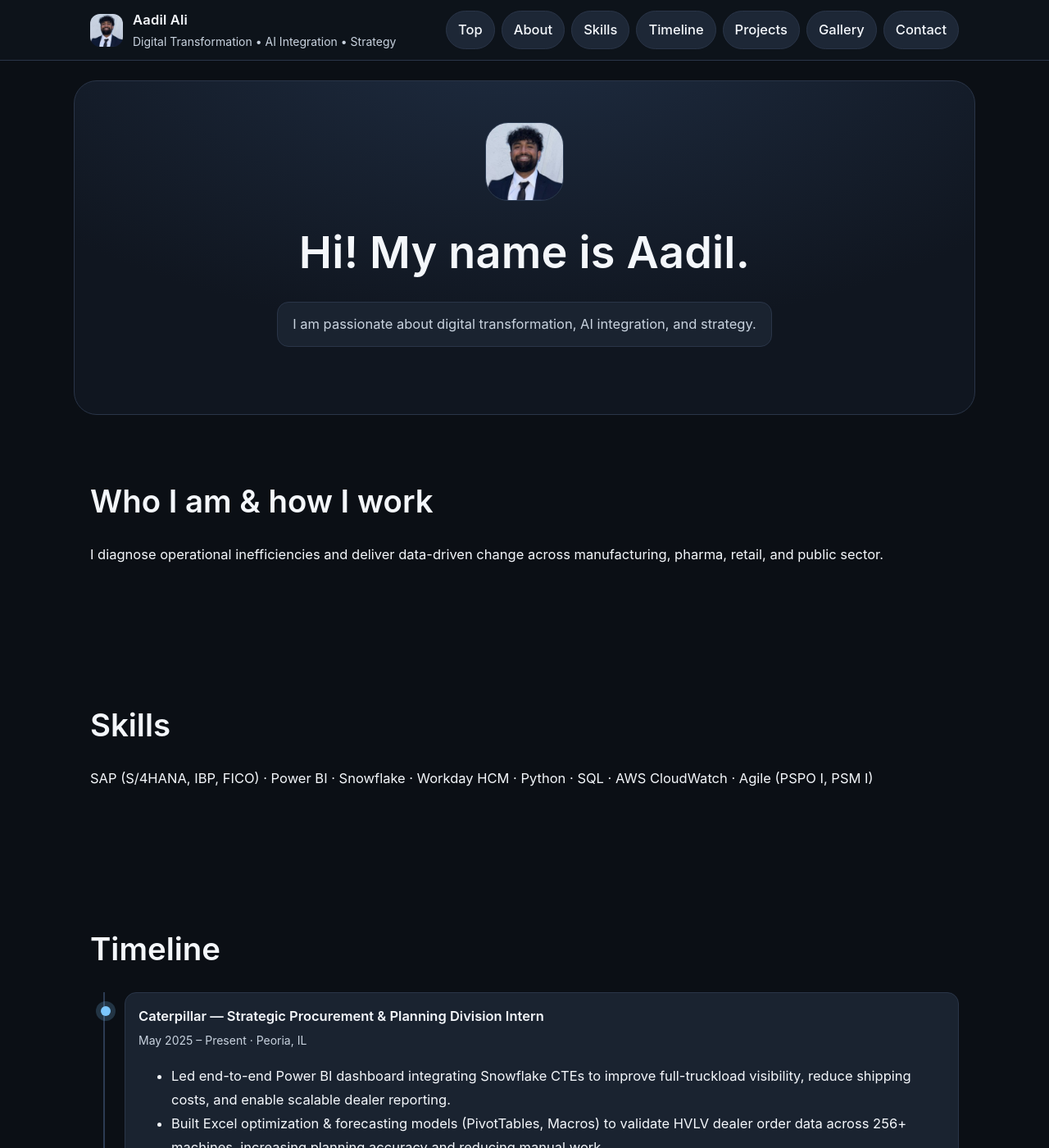
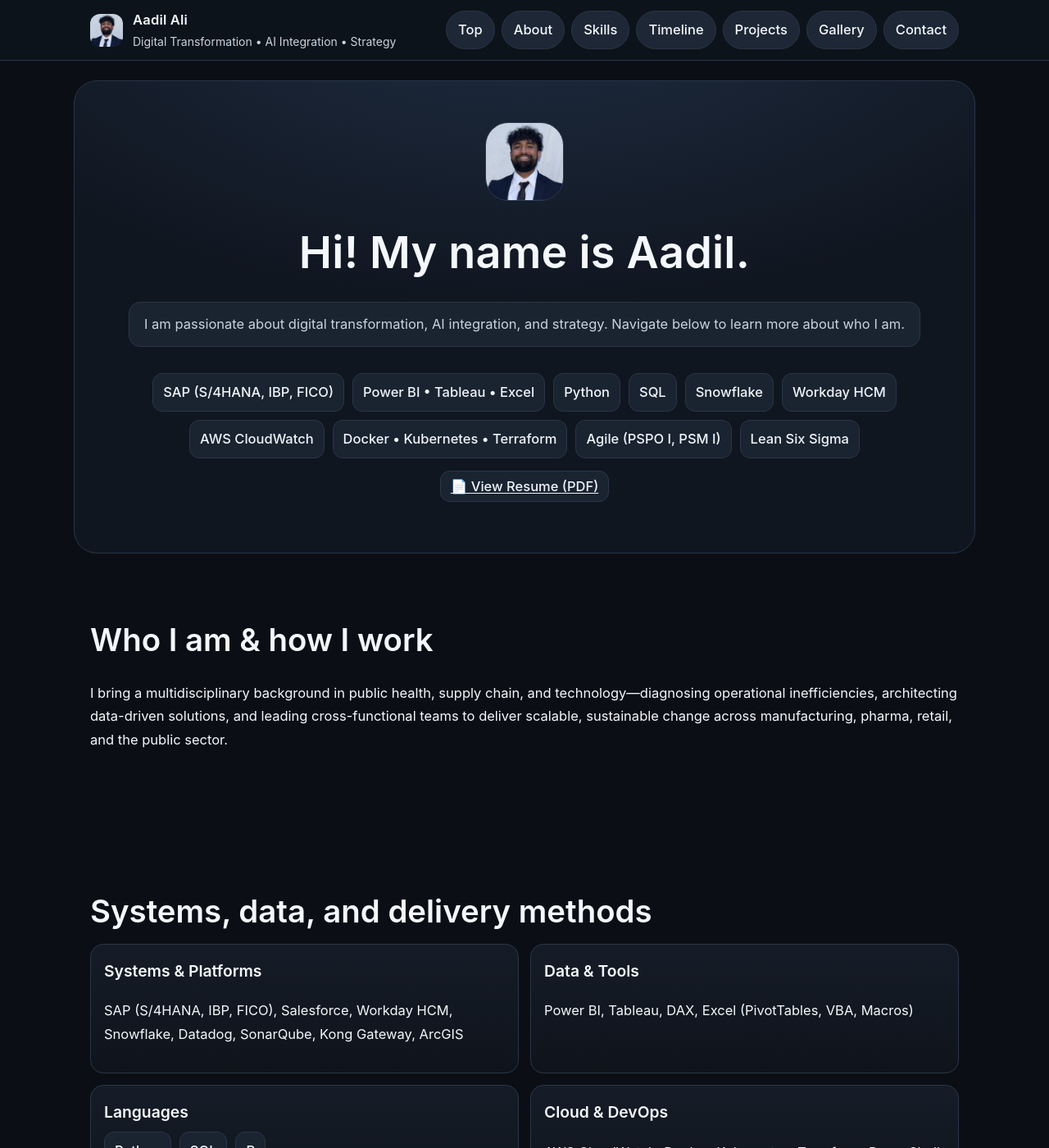
Before and after one commit to aaadil777/aaadil777.github.io, a Jekyll site: the page built from index.md, in a window 1280 px wide and 1400 px high. Shown: the whole window at 82% size. Built offline with Jekyll 4.4.1, drawn with Linux system fonts in a browser that asks for light colours; some of the changed text lies outside the part shown.

Commit message:
Restore working config & content; rewire links

```diff
--- a/_config.yml
+++ b/_config.yml
@@ -1,29 +1,50 @@
+# ==== Site metadata ====
 title: "Aadil Ali — Portfolio"
-email: "aadilali0630@gmail.com"
-description: >
-  Digital transformation, AI integration, and strategy. Portfolio and contact.
+description: "Digital transformation, AI integration, and strategy."
+lang: en
 
+# Public URL for GitHub Pages (user/org site lives at the root)
 url: "https://aaadil777.github.io"
-baseurl: ""
+baseurl: ""   # keep empty for user/organization pages
 
-theme: minima
-plugins:
-  - jekyll-feed
-  #- jekyll-seo-tag
-
-# Social / links used in templates
+# Contact / social (used in templates & SEO)
+email: "your-email@example.com"
 linkedin: "https://www.linkedin.com/in/aadil-ali01"
 github: "https://github.com/aaadil777"
 calendar: "https://calendar.google.com/calendar/u/0/appointments/schedules/AcZssZ1bdsyGyWYywDzVKcUeWpQteRkzItjo292s6fmdwFW3MnvtrE-g4UgDKx-FBeVXYlooG8_hzJSM"
 resume_url: "https://drive.google.com/file/d/1JfynHbI1yvtBb6x_Bwq6HZEJpXT6x4sK/view?usp=sharing"
 
-# Keep paths simple
-include:
-  - assets
-  - _data
+# Optional: helps jekyll-seo-tag find your profiles
+social:
+  links:
+    - "https://www.linkedin.com/in/aadil-ali01"
+    - "https://github.com/aaadil777"
 
+# ==== Build & plugins ====
+theme: minima   # harmless even with custom layouts; remove if you want
+plugins:
+  - jekyll-seo-tag
+  - jekyll-feed
+
+markdown: kramdown
+kramdown:
+  input: GFM
+permalink: pretty
+
+# Default front matter (so pages render with your layout unless overridden)
+defaults:
+  - scope:
+      path: ""
+    values:
+      layout: default
+
+# ==== Excludes (won’t be processed/published) ====
 exclude:
   - node_modules/
   - vendor/
-  - .sass-cache/
-  - .jekyll-cache/
+  - .gitignore
+  - README.md
+  - package.json
+  - package-lock.json
+  - yarn.lock
+  - webpack.config.js
--- a/index.md
+++ b/index.md
@@ -6,28 +6,79 @@
 <section class="hero">
   <img src="{{ '/assets/profile.jpg' | relative_url }}" class="avatar" alt="Aadil">
   <h1>Hi! My name is Aadil.</h1>
-  <p class="sublede">I am passionate about digital transformation, AI integration, and strategy.</p>
+
+  <!-- Typewriter effect -->
+  <p class="sublede"
+     data-typer
+     data-text="I am passionate about digital transformation, AI integration, and strategy. Navigate below to learn more about who I am.">
+  </p>
+
+  <div class="chips" style="justify-content:center;margin-top:16px;">
+    <span class="chip">SAP (S/4HANA, IBP, FICO)</span>
+    <span class="chip">Power BI • Tableau • Excel</span>
+    <span class="chip">Python</span>
+    <span class="chip">SQL</span>
+    <span class="chip">Snowflake</span>
+    <span class="chip">Workday HCM</span>
+    <span class="chip">AWS CloudWatch</span>
+    <span class="chip">Docker • Kubernetes • Terraform</span>
+    <span class="chip">Agile (PSPO I, PSM I)</span>
+    <span class="chip">Lean Six Sigma</span>
+  </div>
+
+  <!-- Resume button -->
+  <div style="margin-top:20px; text-align:center;">
+    <a class="chip" href="{{ site.resume_url }}" target="_blank" rel="noopener">📄 View Resume (PDF)</a>
+  </div>
 </section>
 
 <section id="about" class="reveal">
   <h2 class="h-section">Who I am & how I work</h2>
-  <p>I diagnose operational inefficiencies and deliver data-driven change across manufacturing, pharma, retail, and public sector.</p>
+  <p>
+    I bring a multidisciplinary background in public health, supply chain, and technology—diagnosing operational inefficiencies, architecting data-driven solutions, and leading cross-functional teams to deliver scalable, sustainable change across manufacturing, pharma, retail, and the public sector.
+  </p>
 </section>
 
 <section id="skills" class="reveal">
-  <h2 class="h-section">Skills</h2>
-  <p>SAP (S/4HANA, IBP, FICO) · Power BI · Snowflake · Workday HCM · Python · SQL · AWS CloudWatch · Agile (PSPO I, PSM I)</p>
+  <h2 class="h-section">Systems, data, and delivery methods</h2>
+
+  <div class="skills-grid">
+    <div class="card">
+      <h3>Systems & Platforms</h3>
+      <p>SAP (S/4HANA, IBP, FICO), Salesforce, Workday HCM, Snowflake, Datadog, SonarQube, Kong Gateway, ArcGIS</p>
+    </div>
+    <div class="card">
+      <h3>Data & Tools</h3>
+      <p>Power BI, Tableau, DAX, Excel (PivotTables, VBA, Macros)</p>
+    </div>
+    <div class="card">
+      <h3>Languages</h3>
+      <div class="chips">
+        <span class="chip">Python</span><span class="chip">SQL</span><span class="chip">R</span>
+      </div>
+    </div>
+    <div class="card">
+      <h3>Cloud & DevOps</h3>
+      <p>AWS CloudWatch, Docker, Kubernetes, Terraform, PowerShell, CI/CD</p>
+    </div>
+    <div class="card">
+      <h3>Methods & Certifications</h3>
+      <p>Agile / Scrum (PSPO I, PSM I), Lean Six Sigma</p>
+    </div>
+  </div>
 </section>
 
 <section id="timeline" class="reveal">
-  <h2 class="h-section">Timeline</h2>
+  <h2 class="h-section">Timeline of my growth</h2>
   <div class="timeline">
     {% for item in site.data.experience %}
     <div class="node">
       <div class="title">{{ item.company }} — {{ item.role }}</div>
       <div class="meta">{{ item.dates }} · {{ item.location }}</div>
       <ul>
-        {% for b in item.bullets %}<li>{{ b }}</li>{% endfor %}
+        {% for b in item.bullets %}
+        <li>{{ b }}</li>
+        {% endfor %}
       </ul>
     </div>
     {% endfor %}
@@ -38,7 +89,10 @@
   <h2 class="h-section">Projects & Certifications</h2>
   <div class="preview-grid">
     {% for p in site.data.projects %}
-      <a class="proj-card" href="{{ p.url }}" target="_blank" rel="noopener" data-img="{{ p.image | relative_url }}">
+      <a class="proj-card"
+         href="{{ p.url }}"
+         target="_blank" rel="noopener"
+         data-img="{{ p.image | relative_url }}">
         <span class="proj-icon" aria-hidden="true">{{ p.emoji }}</span>
         <div class="proj-meta">
           <div class="proj-title">{{ p.title }}</div>
@@ -46,6 +100,15 @@
         </div>
       </a>
     {% endfor %}
+  </div>
+</section>
+
+<section id="gallery" class="reveal">
+  <h2 class="h-section">Presentation moments</h2>
+  <div class="gallery">
+    <img src="{{ '/assets/present-cat.jpg' | relative_url }}" alt="Caterpillar presentation">
+    <img src="{{ '/assets/present-gilead.jpg' | relative_url }}" alt="Gilead CFO presentation day">
+    <img src="{{ '/assets/present-8451.jpg' | relative_url }}" alt="84.51° office showcase">
   </div>
 </section>
 
```
